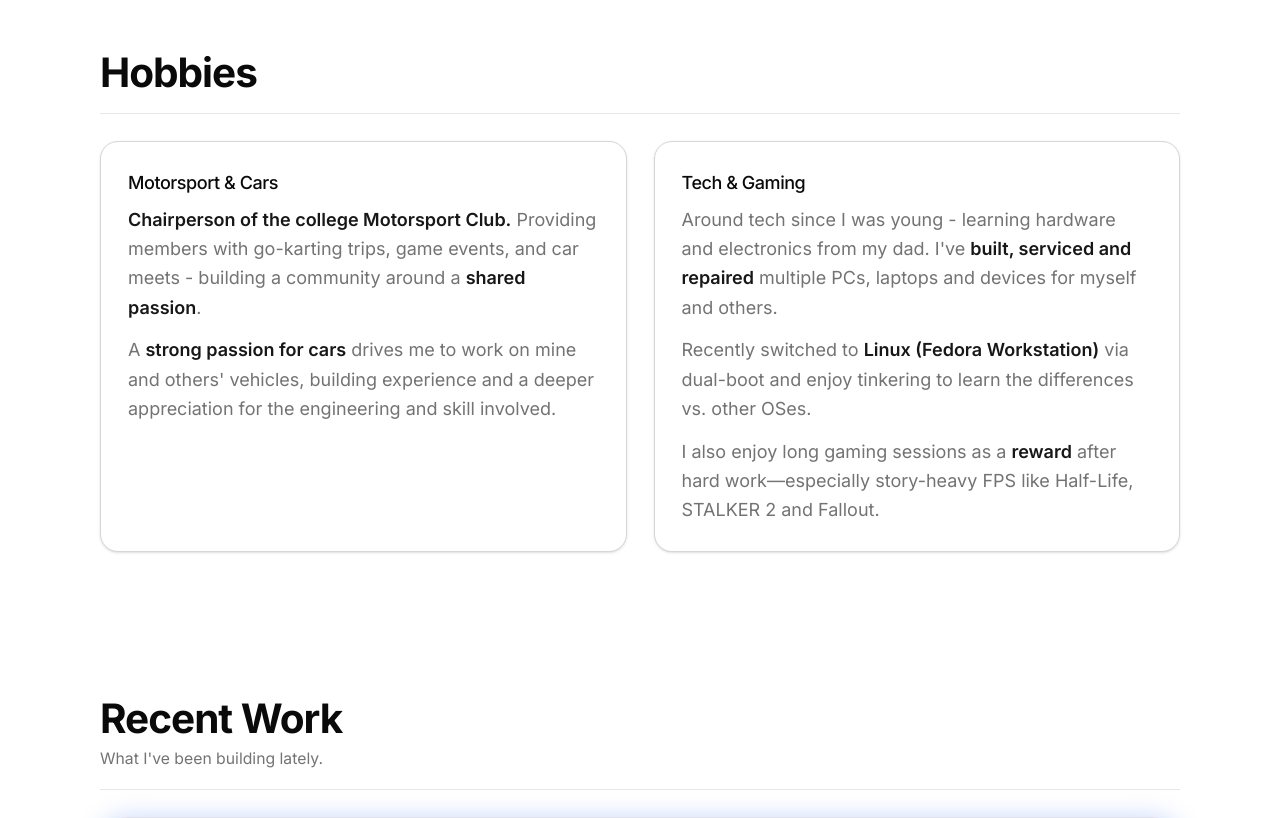
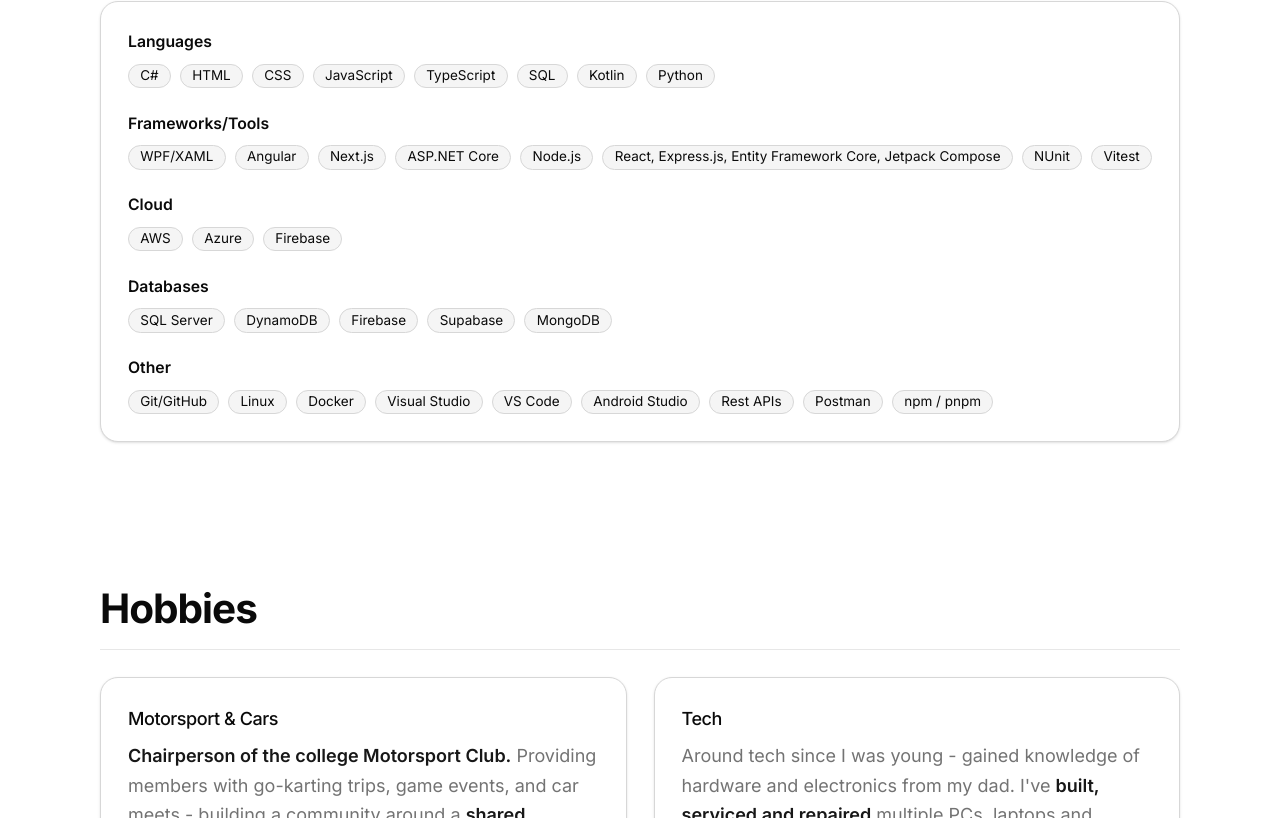
Before and after one commit to xmikolay/portfolio, a Next.js app: page / in a window 1280 px wide. Shown: the part 1782-2600 px from the top of the page. Built offline with nearby package versions, Linux system fonts and the light colour scheme.

Commit message:
Some quality of life changes

```diff
--- a/app/layout.tsx
+++ b/app/layout.tsx
@@ -26,7 +26,7 @@
 
 export const metadata = {
   metadataBase: new URL("https://mikosweb.eu"),
-  title: "Mikolaj Makoszewski – Full-Stack Developer",
+  title: "Mikolaj Makoszewski – Computing Student & Developer",
   description:
     "Clean, well-documented web & desktop apps. Strong UI sense, readable code, and clean deployment.",
   alternates: { canonical: "/" },
--- a/app/page.tsx
+++ b/app/page.tsx
@@ -1,5 +1,4 @@
 "use client";
-
 
 import Link from "next/link";
 import { Github, Linkedin } from "lucide-react";
@@ -33,6 +32,9 @@
       <div className="mt-6 mb-2">
         <StatsRow />
       </div>
+
+      {/* RECENT WORK */}
+      <RecentWork />
 
       {/* SUMMARY */}
       <Section id="summary" title="A bit about me...">
@@ -73,12 +75,12 @@
             />
             <SkillGroup
               title="Frameworks/Tools"
-              items={["WPF/XAML", "Angular", "Next.js", "ASP.NET Core", "Node.js", "React"]}
+              items={["WPF/XAML", "Angular", "Next.js", "ASP.NET Core", "Node.js", "React, Express.js, Entity Framework Core, Jetpack Compose", "NUnit", "Vitest"]}
             />
             <SkillGroup title="Cloud" items={["AWS", "Azure", "Firebase"]} />
             <SkillGroup
               title="Databases"
-              items={["SQL Server", "DynamoDB", "Firebase", "Supabase"]}
+              items={["SQL Server", "DynamoDB", "Firebase", "Supabase", "MongoDB"]}
             />
             <SkillGroup
               title="Other"
@@ -89,6 +91,9 @@
                 "Visual Studio",
                 "VS Code",
                 "Android Studio",
+                "Rest APIs",
+                "Postman",
+                "npm / pnpm",
               ]}
             />
           </Paper>
@@ -116,34 +121,26 @@
           </Paper>
 
           <Paper className="space-y-2">
-            <h3 className="text-base font-medium">Tech &amp; Gaming</h3>
+            <h3 className="text-base font-medium">Tech</h3>
             <div className="space-y-3 text-sm md:text-base leading-relaxed text-muted-foreground">
               <p>
-                Around tech since I was young - learning hardware and electronics
+                Around tech since I was young - gained knowledge of hardware and electronics
                 from my dad. I&apos;ve <strong>built, serviced and repaired</strong> multiple PCs,
                 laptops and devices for myself and others.
               </p>
               <p>
                 Recently switched to <strong>Linux (Fedora Workstation)</strong>{" "}
                 via dual-boot and enjoy tinkering to learn the differences vs.
-                other OSes.
-              </p>
-              <p>
-                I also enjoy long gaming sessions as a <strong>reward</strong>{" "}
-                after hard work—especially story-heavy FPS like Half-Life,
-                STALKER 2 and Fallout.
+                other OS'es.
               </p>
             </div>
           </Paper>
         </div>
       </Section>
 
-      {/* RECENT WORK */}
-      <RecentWork />
-
       {/* PROJECTS */}
 
-      <Section id="projects" title="Projects" description="Selected work with highlights.">
+      <Section id="projects" title="All Projects" description="Selected work with highlights.">
 
         <div className="grid gap-6 md:grid-cols-2">
           {projects.map((p) => (
--- a/components/hero.tsx
+++ b/components/hero.tsx
@@ -44,7 +44,7 @@
                       Mikolaj Makoszewski
                     </h1>
                     <p className="mt-1 md:mt-2 text-xs sm:text-sm uppercase tracking-[0.15em] md:tracking-[0.2em] text-primary">
-                      Full-Stack Developer • C# / Next.js
+                      Computing Student & Developer • C# / Next.js
                     </p>
                   </div>
 
--- a/components/stats-row.tsx
+++ b/components/stats-row.tsx
@@ -5,8 +5,8 @@
 
 const items = [
   { k: "3rd", v: "Year CS Student" },
-  { k: "6+", v: "Shipped Projects" },
-  { k: "2", v: "Platforms (Web + Desktop)" },
+  { k: "6+", v: "Completed Projects" },
+  { k: "3", v: "Platforms" },
 ];
 
 export function StatsRow() {
```
